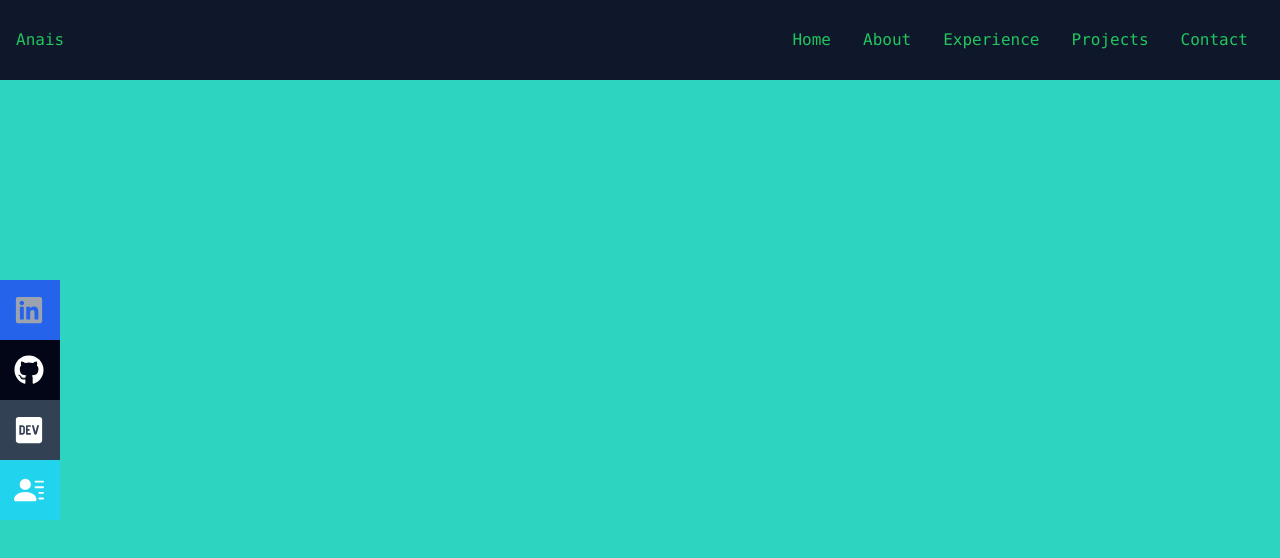
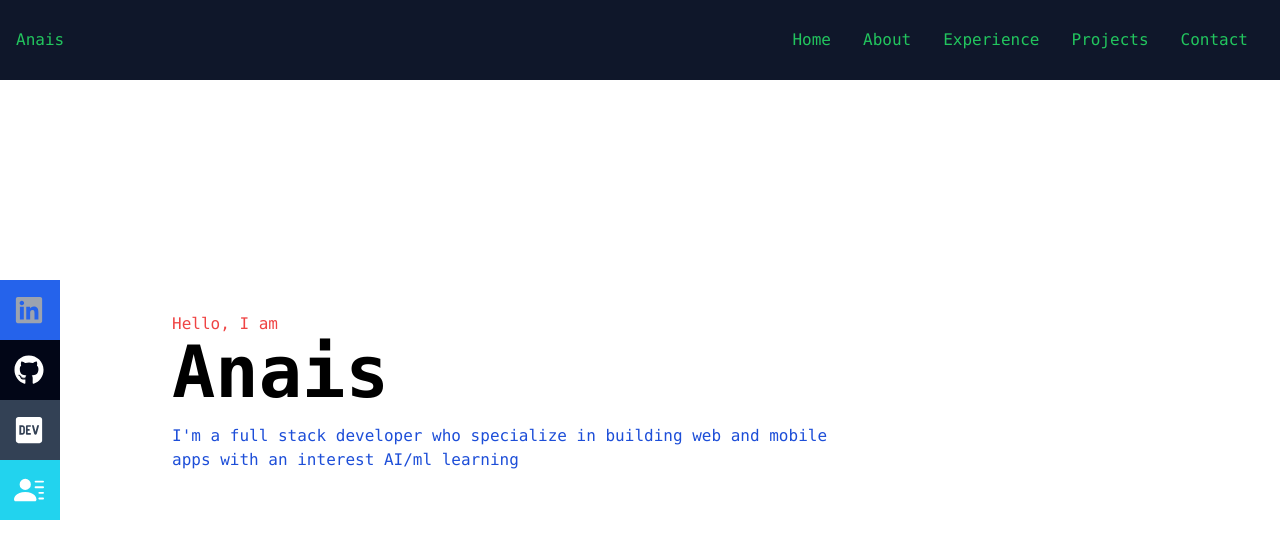
Before and after one commit to Anais-Z/Portfolio-Website, a React (Create React App) app: page / in a window 1280 px wide. Shown: the top 558 px of the page. Built offline with nearby package versions, Linux system fonts and the light colour scheme.

Commit message:
Created the text and styled it

```diff
--- a/src/components/Home.js
+++ b/src/components/Home.js
@@ -1,10 +1,21 @@
 import React from 'react'
-import { HiArrowNarrowRight } from 'react-icons/hi'
+
 
 const Home = () => {
   return (
-    <div className='w-full h-screen bg-teal-400'>
-      <p>fff</p>
+    <div name="name" className='w-full h-screen bg-white'>
+
+      {/** Container */}
+      <div className='max-w-[1000px] mx-auto px-8 flex flex-col justify-center h-full'>
+        <p className='text-red-500'>Hello, I am</p>
+        <h1 className='text-4xl sm:text-7xl font-bold text-black'>Anais</h1>
+        <h2 className='text-blue-700 py-4 max-w-[700px]'>I'm a full stack developer who specialize in building web and mobile apps with an interest
+          AI/ml learning
+        </h2>
+
+      </div>
+
+
     </div>
   )
 }
```
